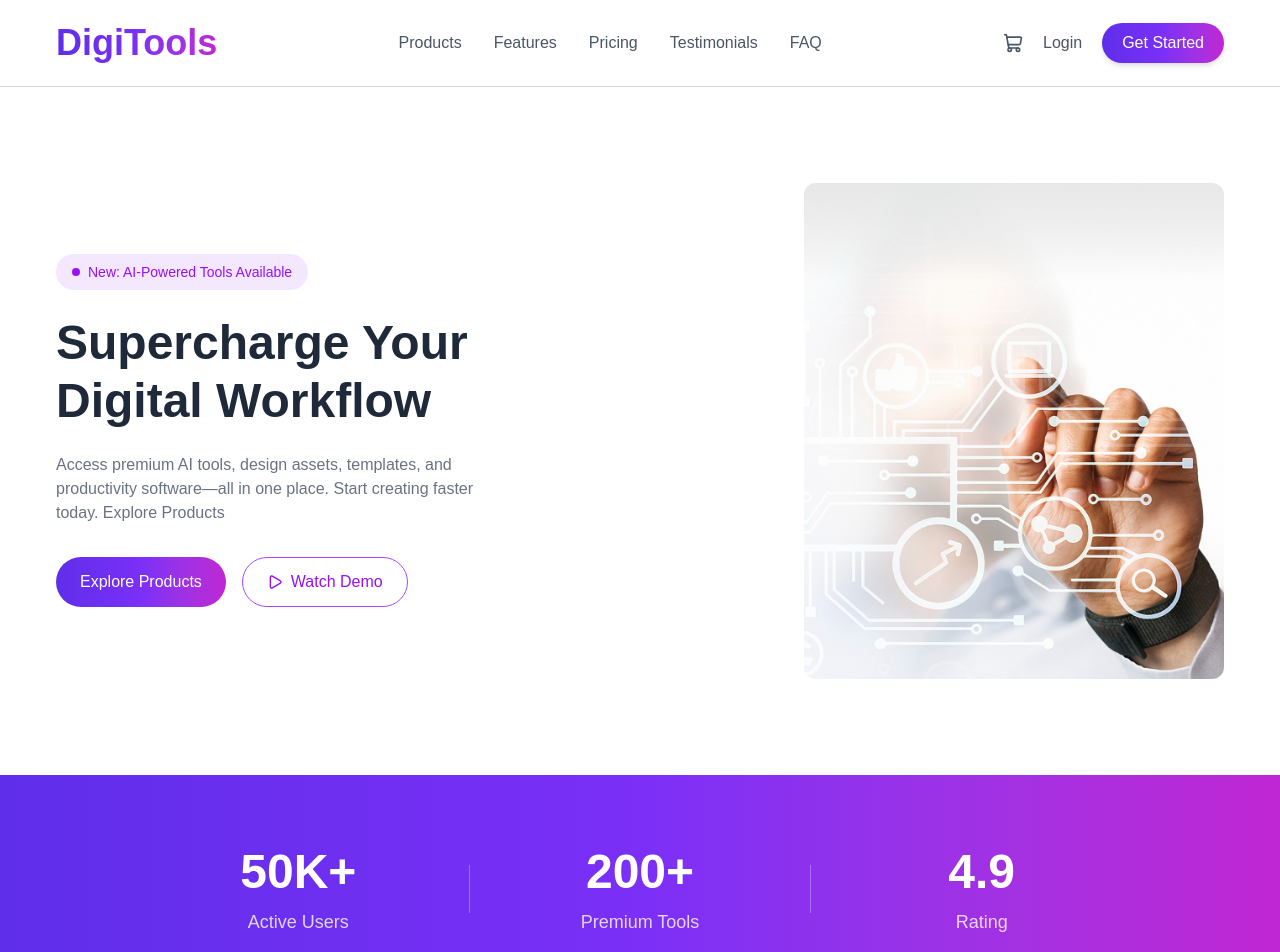
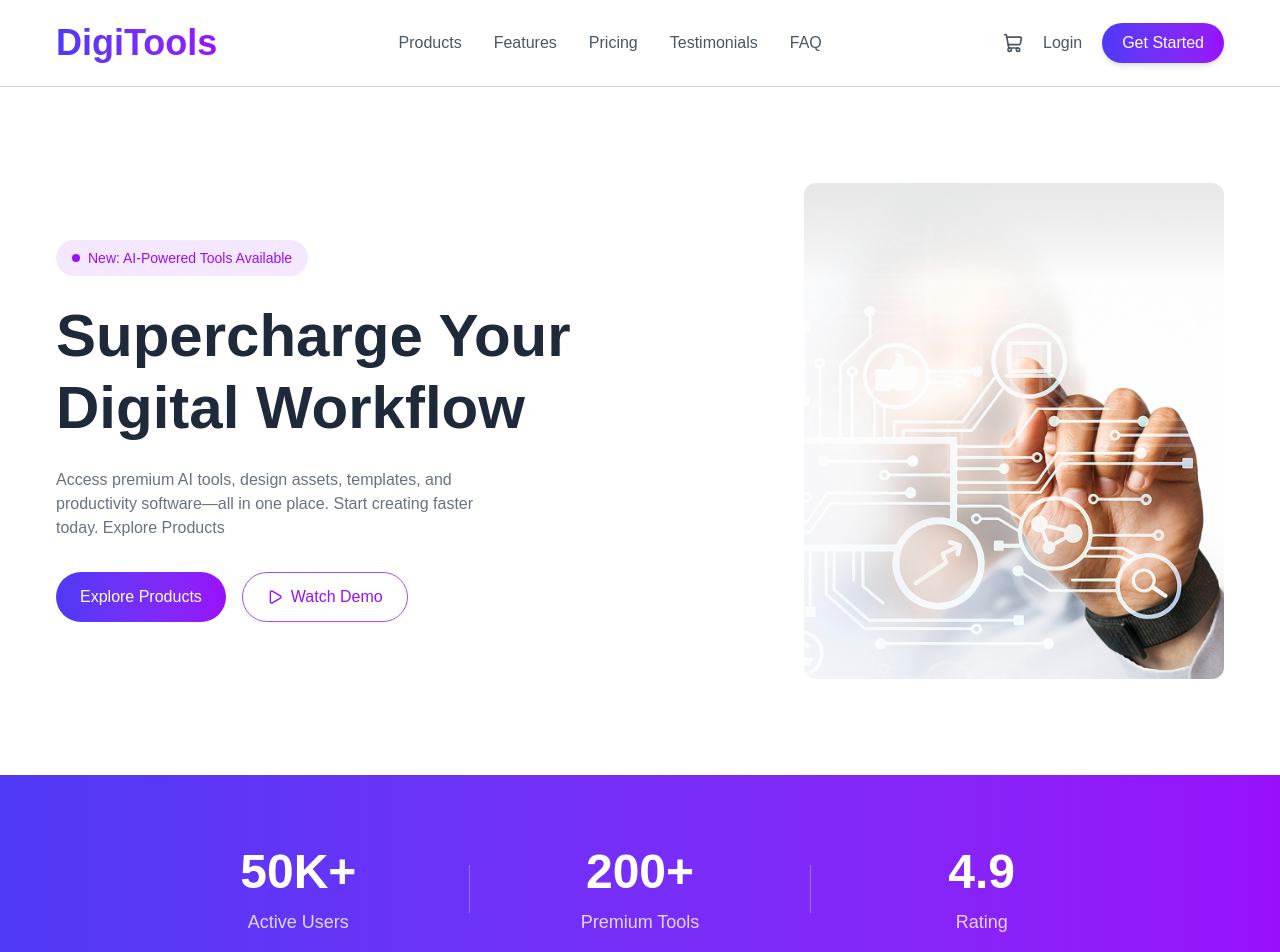
Before and after one commit to ajmainhossain7/digitools-platform-ajmain, a React (Vite) app: page / in a window 1280 px wide. Shown: the top 952 px of the page. Built offline with nearby package versions, Linux system fonts and the light colour scheme.

Commit message:
CTA Section complete & gradient color fix

```diff
--- a/src/App.jsx
+++ b/src/App.jsx
@@ -9,6 +9,7 @@ import StatsSection from './components/StatsSection/StatsSection'
 import PremiumTitle from './components/Products/PremiumTitle'
 import StepsSection from './components/StepsSection/StepsSection'
 import PricingSection from './components/PricingSection/PricingSection'
+import CTASection from './components/CTASection/CTASection'
 
 const getProducts = async () => {
   const res = await fetch("/products.json")
@@ -40,6 +41,7 @@ function App() {
       {activeTab === "cart" && <Cart carts={carts} setCarts={setCarts}></Cart>}
       <StepsSection></StepsSection>
       <PricingSection></PricingSection>
+      <CTASection></CTASection>
 
 
     </>
--- a/src/components/Banner/Banner.jsx
+++ b/src/components/Banner/Banner.jsx
@@ -16,7 +16,7 @@ export default function Banner() {
           </div>
 
           {/* Heading */}
-          <h1 className="text-4xl md:text-5xl leading-[1.2] font-bold text-gray-800">
+          <h1 className="text-5xl md:text-6xl leading-[1.2] font-bold text-gray-800">
             Supercharge Your <br />
             Digital Workflow
           </h1>
@@ -31,7 +31,7 @@ export default function Banner() {
           <div className="flex flex-col sm:flex-row gap-4 pt-2">
 
             {/* Primary Button */}
-            <button className="bg-gradient-to-r from-[#5f2eea] via-[#7b2ff7] to-[#c026d3] text-white px-6 py-3 rounded-full font-medium hover:opacity-90 transition cursor-pointer">
+            <button className="bg-gradient-to-r from-indigo-600 to-purple-600 text-white px-6 py-3 rounded-full font-medium hover:opacity-90 transition cursor-pointer">
               Explore Products
             </button>
 
--- /dev/null
+++ b/src/components/CTASection/CTASection.jsx
@@ -0,0 +1,40 @@
+const CTASection = () => {
+  return (
+    <div className="bg-gradient-to-r from-indigo-600 to-purple-600 py-25 text-center text-white">
+
+      <div className="mx-auto px-4">
+
+        <h2 className="text-4xl md:text-5xl font-bold mt-4">
+          Ready To Transform Your Workflow?
+        </h2>
+
+        <p className="mt-4 text-white/80 text-sm md:text-base leading-relaxed">
+          Join thousands of professionals who are already using Digitools to work smarter.
+          <br />
+          Start your free trial today.
+        </p>
+
+        <div className="mt-8 flex justify-center gap-4 flex-wrap">
+
+          <button className="px-6 py-2 rounded-full bg-white text-purple-600 font-semibold hover:bg-gray-300 transition cursor-pointer">
+            Explore Products
+          </button>
+
+          {/* Outline Button  */}
+          <button className="px-6 py-2 rounded-full border border-white text-white font-semibold hover:bg-white hover:text-purple-600 transition cursor-pointer">
+            View Pricing
+          </button>
+
+        </div>
+
+
+        <p className="mt-6 text-sm text-white/70">
+          14-day free trial • No credit card required • Cancel anytime
+        </p>
+
+      </div>
+    </div>
+  );
+};
+
+export default CTASection;
--- a/src/components/Navbar/Navbar.jsx
+++ b/src/components/Navbar/Navbar.jsx
@@ -8,7 +8,7 @@ const Navbar = () => {
     <div className="w-full border-b border-gray-300">
       <div className="max-w-[1200px] mx-auto flex items-center justify-between p-4">
 
-        <h1 className="text-4xl font-bold leading-normal bg-gradient-to-r from-[#5f2eea] via-[#7b2ff7] to-[#c026d3] bg-clip-text text-transparent">
+        <h1 className="text-4xl font-bold leading-normal bg-gradient-to-r from-indigo-600 to-purple-600 bg-clip-text text-transparent">
           DigiTools
         </h1>
 
@@ -29,7 +29,7 @@ const Navbar = () => {
             Login
           </button>
 
-          <button className="bg-gradient-to-r from-[#5f2eea] via-[#7b2ff7] to-[#c026d3] text-white px-5 py-2 rounded-full font-medium hover:opacity-90 hover:scale-105 transition-all duration-200 shadow-md hover:shadow-purple-300">
+          <button className="bg-gradient-to-r from-indigo-600 to-purple-600 text-white px-5 py-2 rounded-full font-medium hover:opacity-90 hover:scale-105 transition-all duration-200 shadow-md hover:shadow-purple-300">
             Get Started
           </button>
         </div>
@@ -64,7 +64,7 @@ const Navbar = () => {
         <div className="flex flex-col gap-3 pt-4 border-t mt-4">
           <button className="text-left text-gray-600">Login</button>
 
-          <button className="bg-gradient-to-r from-[#5f2eea] via-[#7b2ff7] to-[#c026d3] text-white py-2 rounded-full font-medium hover:opacity-90 transition">
+          <button className="bg-gradient-to-r from-indigo-600 to-purple-600 text-white py-2 rounded-full font-medium hover:opacity-90 transition">
             Get Started
           </button>
         </div>
--- a/src/components/PricingSection/PricingSection.jsx
+++ b/src/components/PricingSection/PricingSection.jsx
@@ -64,7 +64,7 @@ const PricingSection = () => {
             key={index}
             className={`relative rounded-2xl border p-8 shadow-sm ${
               plan.highlight
-                ? "bg-gradient-to-r from-[#5f2eea] via-[#7b2ff7] to-[#c026d3] text-white border-none scale-105"
+                ? "bg-gradient-to-r from-indigo-600 to-purple-600 text-white border-none scale-105"
                 : "bg-base-200 border-base-200"
             }`}
           >
@@ -119,7 +119,7 @@ const PricingSection = () => {
                 className={`btn w-full font-semibold rounded-full ${
                   plan.highlight
                     ? "bg-white text-purple-600 hover:bg-gray-100 border-none"
-                    : "text-white bg-gradient-to-r from-[#5f2eea] via-[#7b2ff7] to-[#c026d3]"
+                    : "text-white bg-gradient-to-r from-indigo-600 to-purple-600"
                 }`}
               >
                 {plan.button}
--- a/src/components/StatsSection/StatsSection.jsx
+++ b/src/components/StatsSection/StatsSection.jsx
@@ -2,7 +2,7 @@ import React from 'react';
 
 const StatsSection = () => {
   return (
-    <div className="bg-gradient-to-r from-[#5f2eea] via-[#7b2ff7] to-[#c026d3] py-17">
+    <div className="bg-gradient-to-r from-indigo-600 to-purple-600 py-17">
       <div className="max-w-5xl mx-auto flex justify-between items-center text-white text-center">
 
         {/* Item 1 */}
```
